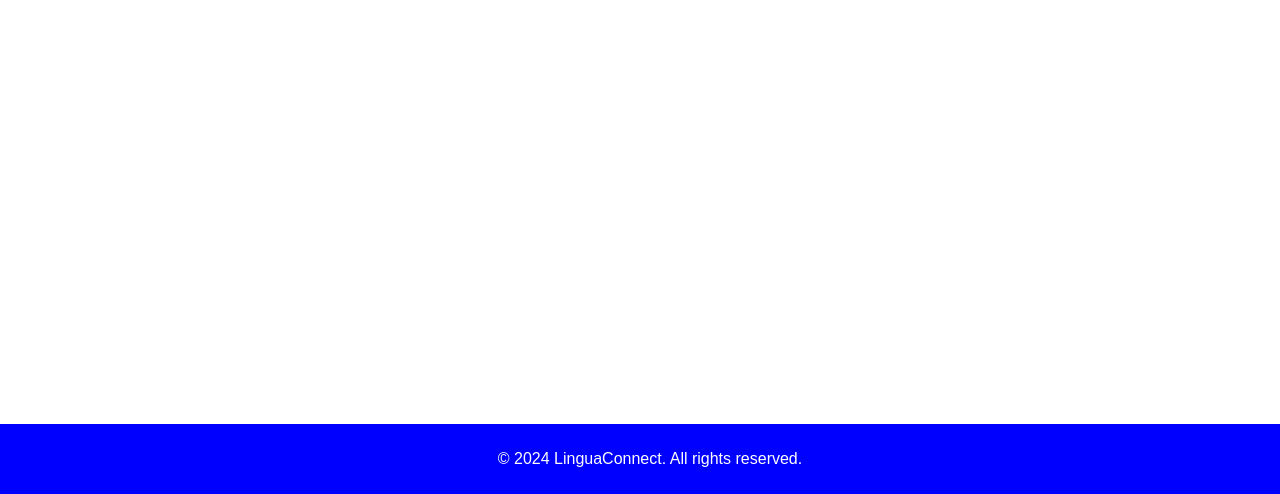
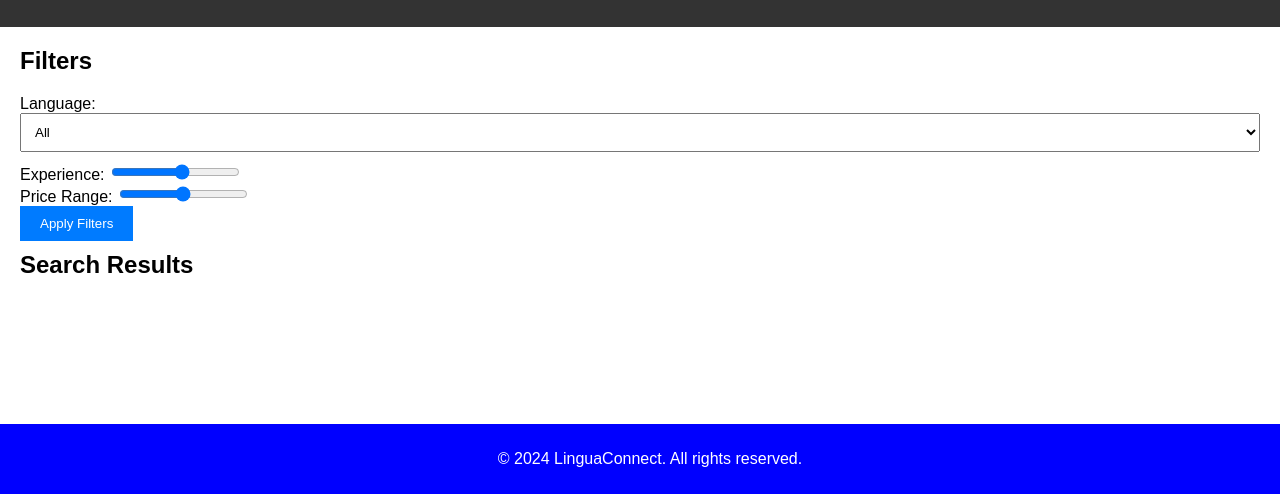
Before and after one commit to Kg0505/LinguaConnect, a plain HTML site: page dashboard.html in a window 1280 px wide. Shown: the part 306-800 px from the top of the page. Drawn offline with Linux system fonts and the light colour scheme.

Commit message:
language filter

```diff
--- a/dashboard.html
+++ b/dashboard.html
@@ -29,3 +29,46 @@
     </footer>
 </body>
 </html>
+<header>
+    <h1>Tutor Search</h1>
+</header>
+<main>
+    <section id="filters">
+        <h2>Filters</h2>
+        <form id="filter-form">
+            <label for="language-select">Language:</label>
+            <select id="language-select">
+                <option value="All">All</option>
+                <option value="english">English</option>
+                <option value="spanish">Spanish</option>
+                <option value="french">French</option>
+                <option value="Hindi">Hindi</option>
+                <option value="Tamil">Tamil</option>
+                <option value="Telgu">Telgu</option>
+                <option value="Kannad">Kannad/option>
+                <option value="Marathi">Marathi</option>
+                <option value="Russian">Russian</option>
+                <!-- Add more language options as needed -->
+            </select><br>
+
+            <label for="experience-range">Experience:</label>
+            <input type="range" id="experience-range" min="1" max="10"><br>
+
+            <label for="price-range">Price Range:</label>
+            <input type="range" id="price-range" min="0" max="100" step="5"><br>
+
+            <button type="submit">Apply Filters</button>
+        </form>
+    </section>
+
+    <section id="search-results">
+        <h2>Search Results</h2>
+        <div id="results-container">
+            <!-- Search results will be displayed here -->
+        </div>
+    </section>
+</main>
+<footer>
+    <p>&copy; 2024 LinguaConnect. All rights reserved.</p>
+</footer>
+<script src="script.js" defer></script> <!-- Link to your JavaScript file -->
```
